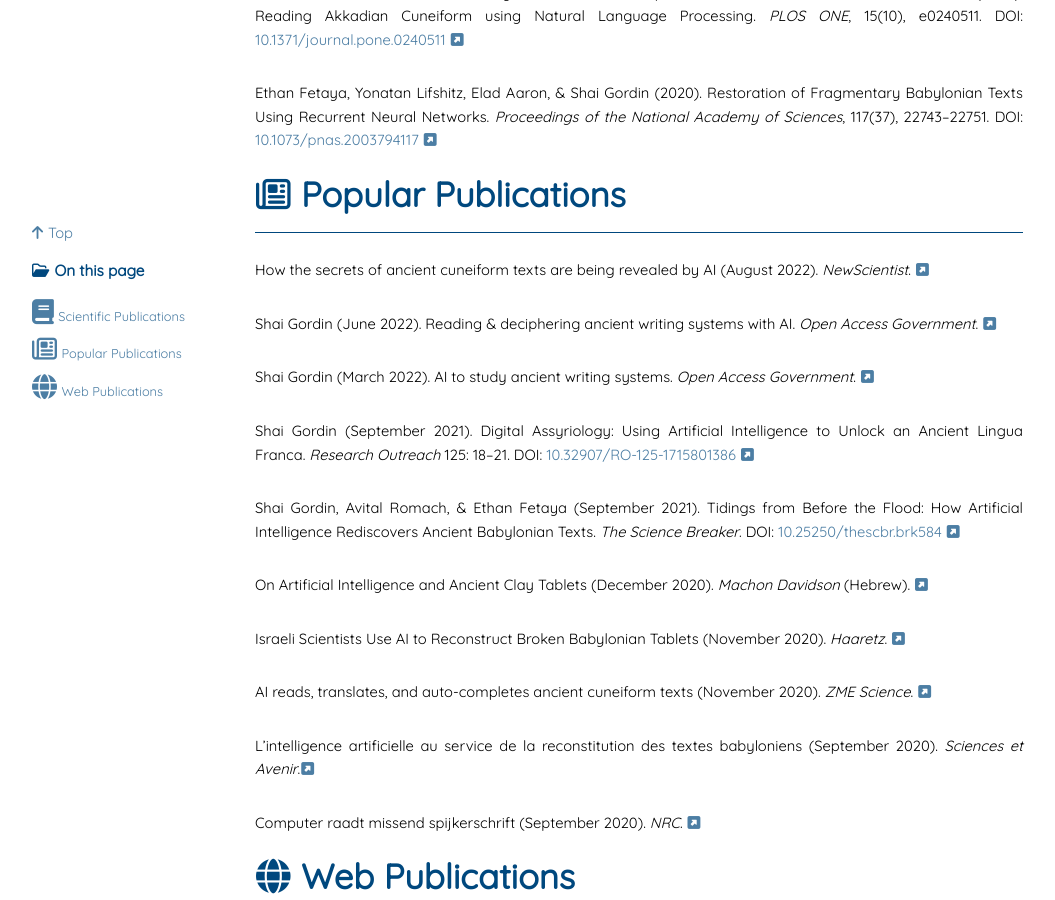
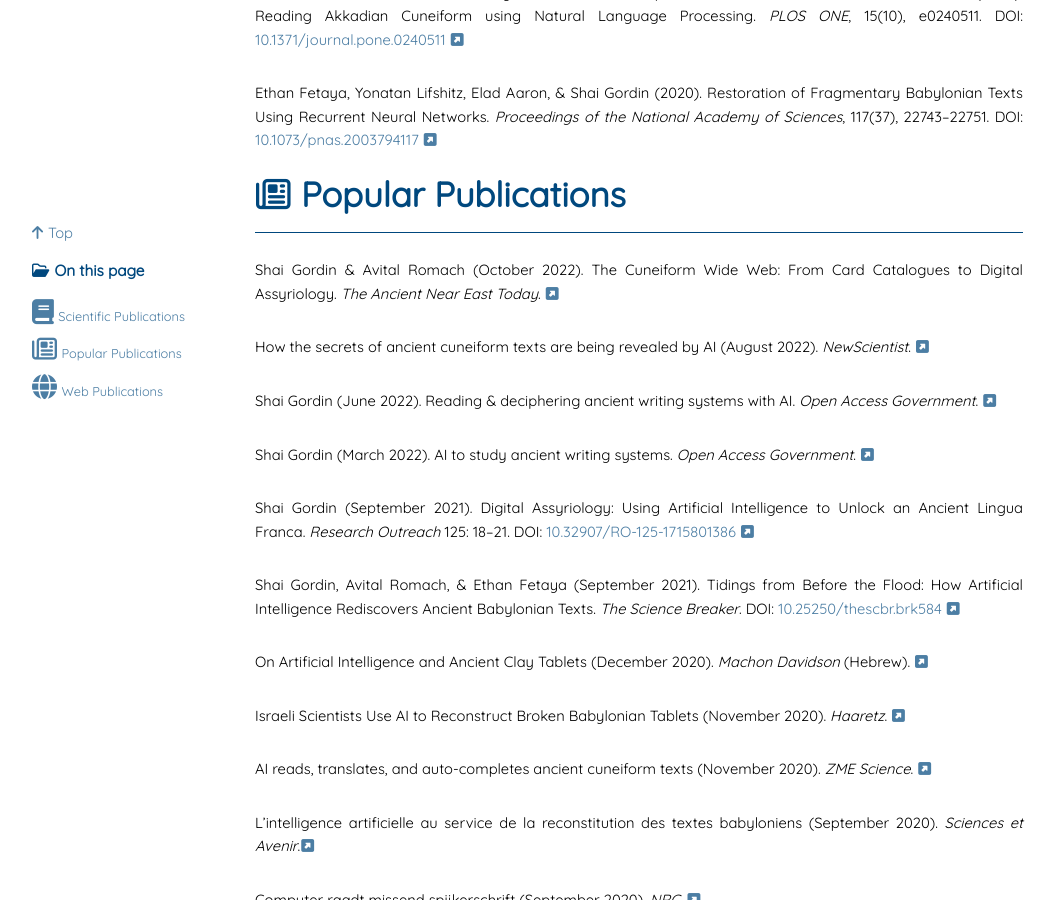
Before and after one commit to DigitalPasts/DigitalPasts.github.io, a Jekyll site: the page built from docs/publications.md, in a window 1280 px wide and 900 px high, scrolled down 648 px. Shown: the whole window, without its empty margins (1-1056 px from the left). Built offline with Jekyll 4.4.1, drawn with Linux system fonts in a browser that asks for light colours; nearby versions of some CDN libraries.

Commit message:
Update publications.md

```diff
--- a/docs/publications.md
+++ b/docs/publications.md
@@ -18,6 +18,8 @@ Shai Gordin, Gai Gutherz, Ariel Elazary, Avital Romach, Enrique Jiménez, Jonath
 Ethan Fetaya, Yonatan Lifshitz, Elad Aaron, & Shai Gordin (2020). Restoration of Fragmentary Babylonian Texts Using Recurrent Neural Networks. _Proceedings of the National Academy of Sciences_, 117(37), 22743–22751. DOI: <a href="https://doi.org/10.1073/pnas.2003794117" target="_blank">10.1073/pnas.2003794117 <i class="fas fa-external-link-square-alt"></i></a>
 
 ## <i class="far fa-newspaper"></i> Popular Publications
+
+Shai Gordin & Avital Romach (October 2022). The Cuneiform Wide Web: From Card Catalogues to Digital Assyriology. _The Ancient Near East Today_. <a href="https://www.asor.org/anetoday/2022/10/cuneiform-wide-web" target="_blank"><i class="fas fa-external-link-square-alt"></i></a>
 
 How the secrets of ancient cuneiform texts are being revealed by AI (August 2022). _NewScientist_. <a href="https://www.newscientist.com/article/mg25533981-400-how-the-secrets-of-ancient-cuneiform-texts-are-being-revealed-by-ai/" target="_blank"><i class="fas fa-external-link-square-alt"></i></a>
 
```
